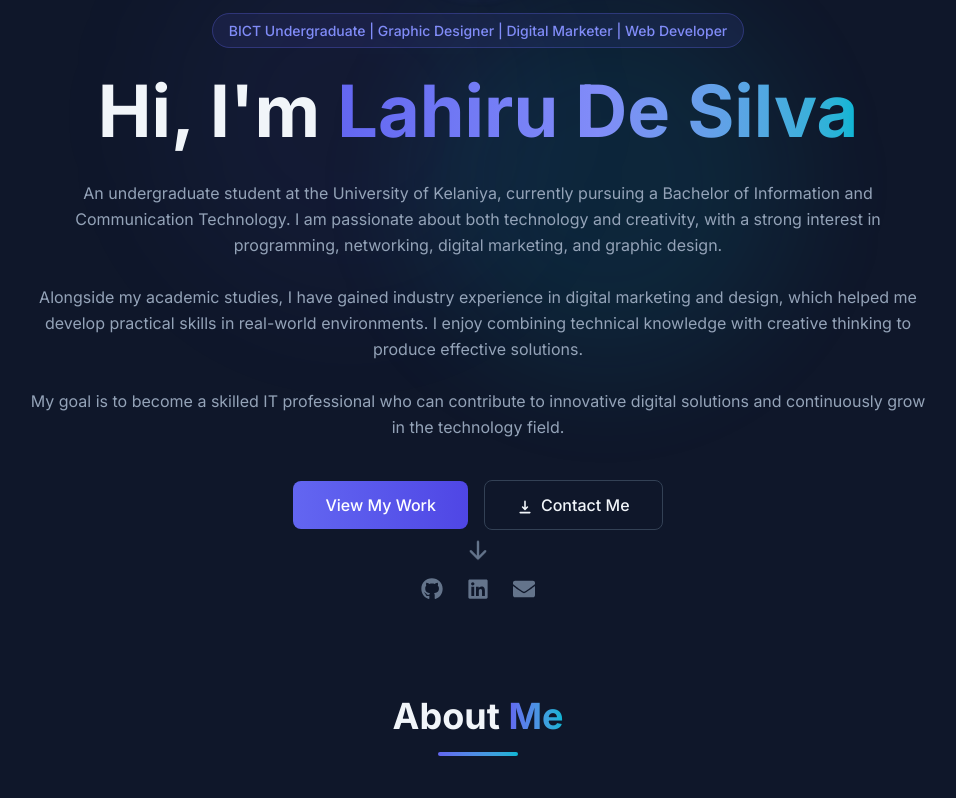
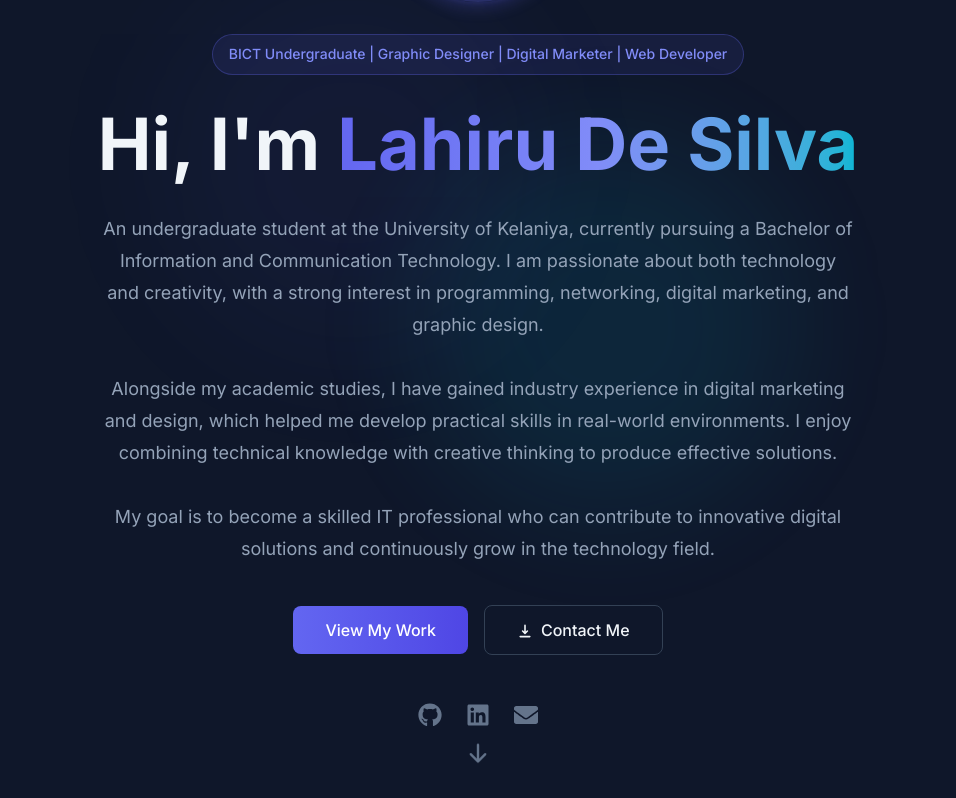
Before and after one commit to LahiruDS/E-portfolio, a React (Vite) app: page / in a window 1280 px wide. Shown: the part 302-1100 px from the top of the page, without its empty margins (162-1118 px from the left). Built offline with nearby package versions, Linux system fonts and the light colour scheme.

Commit message:
Mobile responsive part

```diff
--- a/src/components/Hero.jsx
+++ b/src/components/Hero.jsx
@@ -4,24 +4,31 @@ import { FaGithub, FaLinkedin, FaEnvelope } from 'react-icons/fa'
 
 export default function Hero() {
   return (
-<section
-  id="home"
-  className="min-h-screen flex items-center justify-center relative overflow-hidden px-6 pt-24"
->      <div className="absolute inset-0 overflow-hidden">
-        <div className="absolute top-1/4 left-1/4 w-96 h-96 bg-primary/10 rounded-full blur-3xl animate-pulse" />
-        <div className="absolute bottom-1/4 right-1/4 w-96 h-96 bg-accent/10 rounded-full blur-3xl animate-pulse" style={{ animationDelay: '1s' }} />
+    <section
+      id="home"
+      className="min-h-screen flex items-center justify-center relative overflow-hidden px-5 sm:px-6 lg:px-8 pt-28 pb-16"
+    >
+      {/* Background Effects */}
+      <div className="absolute inset-0 overflow-hidden">
+        <div className="absolute top-1/4 left-1/4 w-52 h-52 sm:w-72 sm:h-72 lg:w-96 lg:h-96 bg-primary/10 rounded-full blur-3xl animate-pulse" />
+
+        <div
+          className="absolute bottom-1/4 right-1/4 w-52 h-52 sm:w-72 sm:h-72 lg:w-96 lg:h-96 bg-accent/10 rounded-full blur-3xl animate-pulse"
+          style={{ animationDelay: '1s' }}
+        />
       </div>
 
-      <div className="relative z-10 text-center max-w-4xl mx-auto">
+      <div className="relative z-10 text-center max-w-5xl mx-auto">
+        {/* Profile Image */}
         <motion.div
           initial={{ opacity: 0, scale: 0.8 }}
           animate={{ opacity: 1, scale: 1 }}
           transition={{ duration: 0.6, type: 'spring' }}
           className="mb-8"
         >
-          <div className="relative w-40 h-40 md:w-48 md:h-48 mx-auto rounded-full overflow-hidden border-4 border-primary/30 shadow-lg shadow-primary/20">
+          <div className="relative w-32 h-32 sm:w-40 sm:h-40 md:w-48 md:h-48 mx-auto rounded-full overflow-hidden border-4 border-primary/30 shadow-lg shadow-primary/20">
             <img
-              src="\images\pro.jpeg"
+              src="/images/pro.jpeg"
               alt="Lahiru De Silva"
               className="w-full h-full object-cover"
               onError={(e) => {
@@ -29,30 +36,34 @@ export default function Hero() {
                 e.target.nextSibling.style.display = 'flex'
               }}
             />
-            <div className="w-full h-full bg-gradient-to-br from-primary/30 to-accent/30 items-center justify-center hidden">
-              <span className="text-4xl md:text-5xl font-bold bg-gradient-to-r from-primary to-accent bg-clip-text text-transparent">
+
+            <div className="hidden w-full h-full bg-gradient-to-br from-primary/30 to-accent/30 items-center justify-center">
+              <span className="text-3xl sm:text-4xl md:text-5xl font-bold bg-gradient-to-r from-primary to-accent bg-clip-text text-transparent">
                 LD
               </span>
             </div>
           </div>
         </motion.div>
 
+        {/* Badge */}
         <motion.div
           initial={{ opacity: 0, y: 20 }}
           animate={{ opacity: 1, y: 0 }}
           transition={{ duration: 0.5, delay: 0.1 }}
           className="inline-block mb-6"
         >
-          <span className="px-4 py-2 rounded-full border border-primary/30 bg-primary/10 text-primary-light text-sm font-medium">
-            BICT Undergraduate | Graphic Designer | Digital Marketer | Web Developer
+          <span className="inline-block max-w-full px-4 py-2 rounded-full border border-primary/30 bg-primary/10 text-primary-light text-xs sm:text-sm font-medium leading-relaxed">
+            BICT Undergraduate | Graphic Designer | Digital Marketer | Web
+            Developer
           </span>
         </motion.div>
 
+        {/* Heading */}
         <motion.h1
           initial={{ opacity: 0, y: 20 }}
           animate={{ opacity: 1, y: 0 }}
           transition={{ duration: 0.5, delay: 0.2 }}
-          className="text-5xl md:text-7xl font-bold mb-6 leading-tight"
+          className="text-3xl sm:text-5xl md:text-6xl lg:text-7xl font-bold mb-6 leading-tight"
         >
           Hi, I'm{' '}
           <span className="bg-gradient-to-r from-primary via-primary-light to-accent bg-clip-text text-transparent">
@@ -60,64 +71,97 @@ export default function Hero() {
           </span>
         </motion.h1>
 
+        {/* Description */}
         <motion.p
           initial={{ opacity: 0, y: 20 }}
           animate={{ opacity: 1, y: 0 }}
-          transition={{ duration: 0.5, delay: 0.2 }}
-          className=" text-text-secondary mb-10 mx-auto leading-relaxed"
+          transition={{ duration: 0.5, delay: 0.25 }}
+          className="text-sm sm:text-base md:text-lg text-text-secondary max-w-3xl mx-auto leading-7 sm:leading-8 px-2 mb-10"
         >
-          An undergraduate student at the University of Kelaniya, currently pursuing a Bachelor of Information and Communication Technology. I am passionate about both technology and creativity, with a strong interest in programming, networking, digital marketing, and graphic design.<br/><br/>
-Alongside my academic studies, I have gained industry experience in digital marketing and design, which helped me develop practical skills in real-world environments. I enjoy combining technical knowledge with creative thinking to produce effective solutions.<br/><br/>
-My goal is to become a skilled IT professional who can contribute to innovative digital solutions and continuously grow in the technology field.
+          An undergraduate student at the University of Kelaniya, currently
+          pursuing a Bachelor of Information and Communication Technology. I am
+          passionate about both technology and creativity, with a strong
+          interest in programming, networking, digital marketing, and graphic
+          design.
+          <br />
+          <br />
+          Alongside my academic studies, I have gained industry experience in
+          digital marketing and design, which helped me develop practical skills
+          in real-world environments. I enjoy combining technical knowledge with
+          creative thinking to produce effective solutions.
+          <br />
+          <br />
+          My goal is to become a skilled IT professional who can contribute to
+          innovative digital solutions and continuously grow in the technology
+          field.
         </motion.p>
 
+        {/* Buttons */}
         <motion.div
           initial={{ opacity: 0, y: 20 }}
           animate={{ opacity: 1, y: 0 }}
-          transition={{ duration: 0.5, delay: 0.3 }}
+          transition={{ duration: 0.5, delay: 0.35 }}
           className="flex flex-col sm:flex-row items-center justify-center gap-4 mb-12"
         >
           <a
             href="#projects"
-            className="px-8 py-3 bg-gradient-to-r from-primary to-primary-dark text-white rounded-lg font-medium hover:shadow-lg hover:shadow-primary/25 transition-all duration-300 hover:-translate-y-0.5"
+            className="w-full sm:w-auto text-center px-8 py-3 bg-gradient-to-r from-primary to-primary-dark text-white rounded-lg font-medium hover:shadow-lg hover:shadow-primary/25 transition-all duration-300 hover:-translate-y-0.5"
           >
             View My Work
           </a>
+
           <a
             href="#contact"
-            className="px-8 py-3 border border-surface-lighter text-text-primary rounded-lg font-medium hover:border-primary/50 hover:bg-primary/5 transition-all duration-300"
+            className="w-full sm:w-auto text-center px-8 py-3 border border-surface-lighter text-text-primary rounded-lg font-medium hover:border-primary/50 hover:bg-primary/5 transition-all duration-300"
           >
             <HiDownload className="inline mr-2" />
             Contact Me
           </a>
         </motion.div>
 
+        {/* Social Icons */}
         <motion.div
           initial={{ opacity: 0 }}
           animate={{ opacity: 1 }}
           transition={{ duration: 0.5, delay: 0.5 }}
           className="flex items-center justify-center gap-6"
         >
-          <a href="https://github.com/LahiruDS" target="_blank" rel="noreferrer" className="text-text-muted hover:text-primary-light transition-colors">
-            <FaGithub size={22} />
+          <a
+            href="https://github.com/LahiruDS"
+            target="_blank"
+            rel="noreferrer"
+            className="text-text-muted hover:text-primary-light transition-colors"
+          >
+            <FaGithub className="w-5 h-5 sm:w-6 sm:h-6" />
           </a>
-          <a href="https://www.linkedin.com/in/lahiru-de-silva-86b0b1329/" target="_blank" rel="noreferrer" className="text-text-muted hover:text-primary-light transition-colors">
-            <FaLinkedin size={22} />
+
+          <a
+            href="https://www.linkedin.com/in/lahiru-de-silva-86b0b1329/"
+            target="_blank"
+            rel="noreferrer"
+            className="text-text-muted hover:text-primary-light transition-colors"
+          >
+            <FaLinkedin className="w-5 h-5 sm:w-6 sm:h-6" />
           </a>
-          <a href="mailto:lahiruddesilva2022@email.com" className="text-text-muted hover:text-primary-light transition-colors">
-            <FaEnvelope size={22} />
+
+          <a
+            href="mailto:lahiruddesilva2022@email.com"
+            className="text-text-muted hover:text-primary-light transition-colors"
+          >
+            <FaEnvelope className="w-5 h-5 sm:w-6 sm:h-6" />
           </a>
         </motion.div>
       </div>
 
+      {/* Scroll Down */}
       <motion.a
         href="#about"
         initial={{ opacity: 0 }}
         animate={{ opacity: 1 }}
         transition={{ delay: 1 }}
-        className="absolute bottom-8 left-1/2 -translate-x-1/2 text-text-muted hover:text-primary-light transition-colors animate-bounce"
+        className="absolute bottom-5 left-1/2 -translate-x-1/2 text-text-muted hover:text-primary-light transition-colors animate-bounce"
       >
-        <HiArrowDown size={24} />
+        <HiArrowDown className="w-6 h-6" />
       </motion.a>
     </section>
   )
```
Also changed, not shown: src/components/Footer.jsx (+41 -16 lines).
